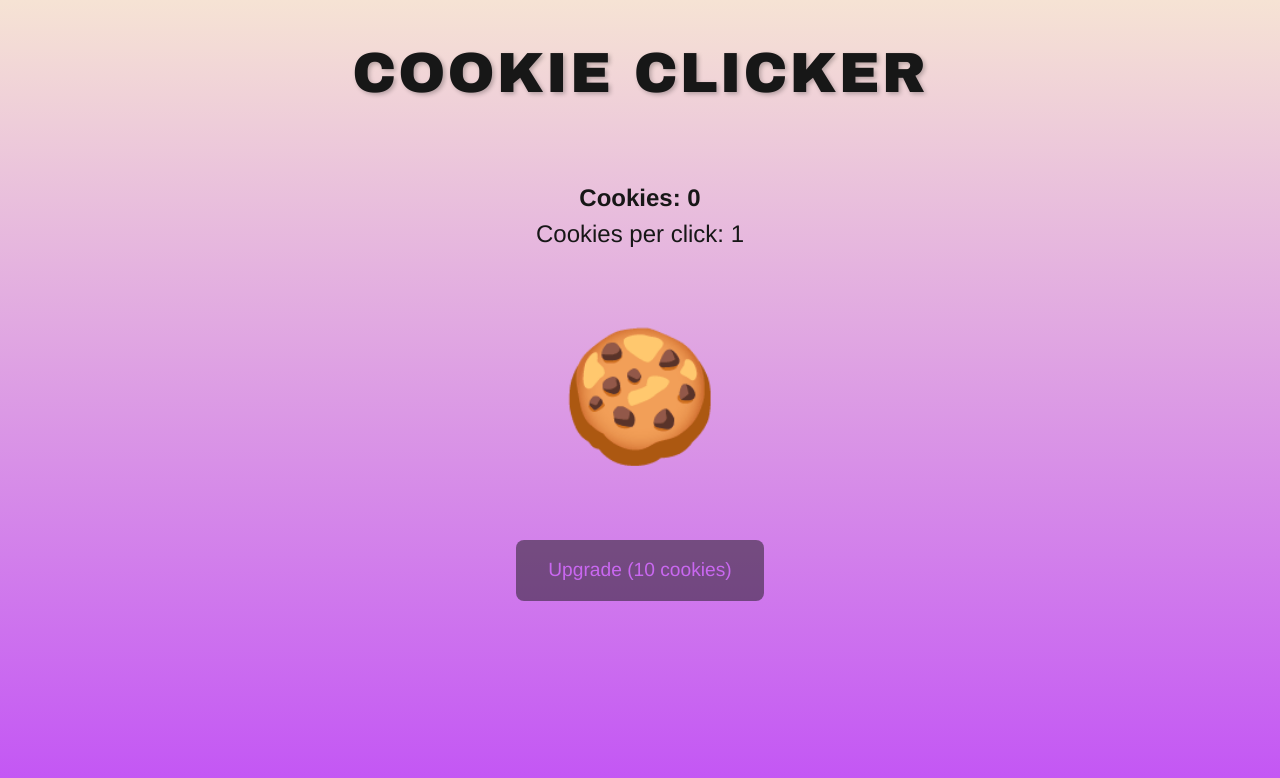
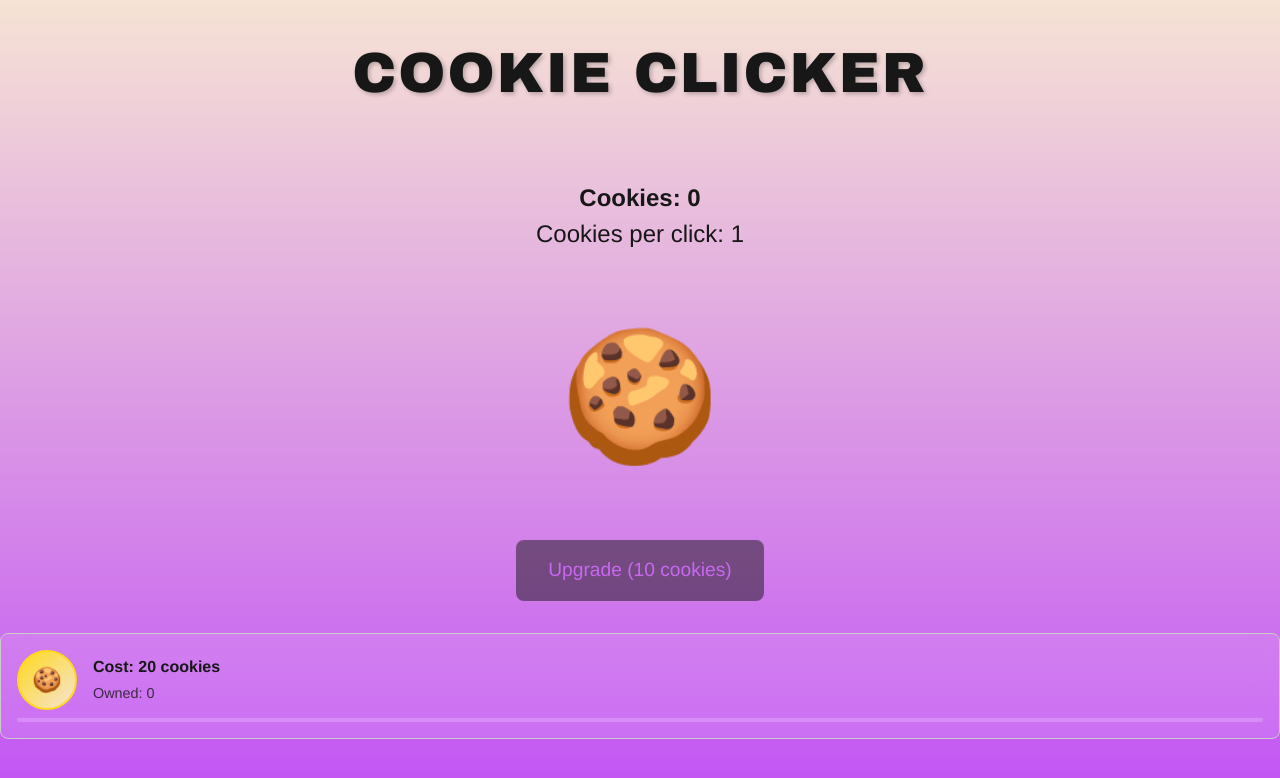
Before and after one commit to abearz8/cookie-clicker, a Next.js app: page / in a window 1280 px wide. Shown: the top 778 px of the page. Built offline with nearby package versions, Linux system fonts and the light colour scheme.

Commit message:
Added automatic clicking upgrade component and type at base level with existing bugs remaining

```diff
--- a/src/app/components/Autoclicker.tsx
+++ /dev/null
@@ -1,13 +0,0 @@
-import {useState} from 'react';
-import { Autoclicker as AutoclickerModel } from '../models/Autoclicker';
-import styles from './Autoclicker.module.css';
-
-export default function Autoclicker() {
-    const [autoclicker] = useState<AutoclickerModel>(new AutoclickerModel());
-    const [, forceUpdate] = useState({});
-
-    const handleBuyAutoclicker = () => {
-        autoclicker.buyAutoclicker();
-        forceUpdate({});
-    }
-}
--- /dev/null
+++ b/src/app/components/AutomaticUpgrade.module.css
@@ -0,0 +1,74 @@
+.container {
+    display: flex;
+    flex-direction: column;
+    gap: 0.5rem;
+    padding: 1rem;
+    border: 1px solid #ccc;
+    border-radius: 8px;
+    background: rgba(255, 255, 255, 0.1);
+    backdrop-filter: blur(10px);
+}
+
+.upgradeRow {
+    display: flex;
+    align-items: center;
+    gap: 1rem;
+}
+
+.upgradeButton {
+    width: 60px;
+    height: 60px;
+    border-radius: 50%;
+    border: 2px solid #fed91c;
+    background: linear-gradient(135deg, #fed91c, #f6e3d4);
+    cursor: pointer;
+    font-size: 1.5rem;
+    display: flex;
+    align-items: center;
+    justify-content: center;
+    transition: all 0.2s ease;
+    user-select: none;
+}
+
+.upgradeButton:hover {
+    transform: scale(1.05);
+    box-shadow: 0 4px 8px rgba(0, 0, 0, 0.2);
+}
+
+.upgradeButton:active {
+    transform: scale(0.95);
+}
+
+.upgradeInfo {
+    display: flex;
+    flex-direction: column;
+    gap: 0.25rem;
+    flex: 1;
+}
+
+.costText {
+    font-size: 1rem;
+    font-weight: bold;
+    color: var(--foreground);
+}
+
+.ownedText {
+    font-size: 0.9rem;
+    color: var(--foreground);
+    opacity: 0.8;
+}
+
+.progressBarContainer {
+    width: 100%;
+    height: 4px;
+    background: rgba(255, 255, 255, 0.2);
+    border-radius: 2px;
+    overflow: hidden;
+}
+
+.progressBar {
+    height: 100%;
+    background: linear-gradient(90deg, #fed91c, #f6e3d4);
+    border-radius: 2px;
+    transition: width 0.3s ease;
+}
--- /dev/null
+++ b/src/app/components/AutomaticUpgrade.tsx
@@ -0,0 +1,61 @@
+import {useState} from 'react';
+import { AutomaticUpgrade as AutomaticUpgradeModel } from '../models/AutomaticUpgrade';
+import { Cookie } from '../models/Cookie';
+import styles from './AutomaticUpgrade.module.css';
+
+interface AutomaticUpgradeProps {
+    icon: string;
+    startingCost: number;
+    baseCPSPerUpgrade: number;
+    cookies: number;
+}
+
+export default function AutomaticUpgrade({
+    icon,
+    startingCost,
+    baseCPSPerUpgrade,
+    cookies
+}: AutomaticUpgradeProps) {
+    const [upgrade] = useState<AutomaticUpgradeModel>(() => {
+        return new AutomaticUpgradeModel(startingCost, baseCPSPerUpgrade);
+    });
+    const [, forceUpdate] = useState({});
+
+    const handleBuyUpgrade = () => {
+        upgrade.buyUpgrade(cookies);
+        forceUpdate({});
+    }
+
+    const cost = upgrade.getCostOfNext();
+    const formattedCost = isNaN(cost) ? startingCost : Math.floor(cost);
+
+    return (
+        <div className={styles.container}>
+            <div className={styles.upgradeRow}>
+                <button
+                    className={styles.upgradeButton}
+                    onClick={handleBuyUpgrade}
+                    disabled={cookies < cost}
+                >
+                    {icon}
+                </button>
+
+                <div className={styles.upgradeInfo}>
+                    <div className={styles.costText}>
+                        Cost: {formattedCost} cookies
+                    </div>
+                    <div className={styles.ownedText}>
+                        Owned: {upgrade.getNumberOfUpgrades()}
+                    </div>
+                </div>
+            </div>
+
+            <div className={styles.progressBarContainer}>
+                <div
+                    className={styles.progressBar}
+                    style={{ width: `${upgrade.getPercentUntilNextCPSUpgrade() * 100}%` }}
+                ></div>
+            </div>
+        </div>
+    );
+}
--- a/src/app/components/CookieClicker.tsx
+++ b/src/app/components/CookieClicker.tsx
@@ -1,21 +1,22 @@
 'use client';
 
-import { useState } from 'react';
 import { Cookie } from '../models/Cookie';
 import styles from './CookieClicker.module.css';
 
-export default function CookieClicker() {
-    const [cookie] = useState<Cookie>(new Cookie());
-    const [, forceUpdate] = useState({});
+interface CookieClickerProps {
+    cookie: Cookie;
+    onUpdate: () => void;
+}
 
+export default function CookieClicker({ cookie, onUpdate }: CookieClickerProps) {
     const handleClick = () => {
         cookie.click();
-        forceUpdate({});
+        onUpdate();
     };
 
     const handleUpgrade = () => {
         if (cookie.upgradeCookiesPerClick()) {
-            forceUpdate({});
+            onUpdate();
         }
     };
 
--- a/src/app/models/Autoclicker.ts
+++ /dev/null
@@ -1,35 +0,0 @@
-export class Autoclicker {
-    private numberOfAutoclickers: number;
-    private costOfNext: number;
-    private cookiesPerSecond: number;
-
-    constructor() {
-        this.numberOfAutoclickers = 0;
-        this.costOfNext = 20;
-        this.cookiesPerSecond = 1;
-    }
-
-    getNumberOfAutoclickers(): number {
-        return this.numberOfAutoclickers;
-    }
-
-    getCostOfNext(): number {
-        return this.costOfNext;
-    }
-
-    getCookiesPerSecond(): number {
-        return this.cookiesPerSecond;
-    }
-
-    buyAutoclicker(): void {
-        this.numberOfAutoclickers++;
-        this.costOfNext += 20;
-        if(this.numberOfAutoclickers % 10 == 0) {
-            this.cookiesPerSecond *= 2;
-        }
-    }
-
-    getPercentUntilNextCPSUpgrade(): number {
-        return (this.numberOfAutoclickers % 10) / 10;
-    }
-}
--- /dev/null
+++ b/src/app/models/AutomaticUpgrade.ts
@@ -0,0 +1,43 @@
+export class AutomaticUpgrade {
+    private numberOfUpgrades: number;
+    private costOfNext: number;
+    private baseCPSPerUpgrade: number;
+    private cpsMultiplier: number;
+
+    static readonly UPGRADE_COST_MULTIPLIER = 1.15;
+
+    constructor(startingCost: number, baseCPSPerUpgrade: number) {
+        this.costOfNext = startingCost;
+        this.baseCPSPerUpgrade = baseCPSPerUpgrade;
+        this.numberOfUpgrades = 0;
+        this.cpsMultiplier = 1;
+    }
+
+    getNumberOfUpgrades(): number {
+        return this.numberOfUpgrades;
+    }
+
+    getCostOfNext(): number {
+        return this.costOfNext;
+    }
+
+    getCPSPerUpgrade(): number {
+        return (this.baseCPSPerUpgrade * this.numberOfUpgrades) * this.cpsMultiplier;
+    }
+
+    buyUpgrade(cookies: number): void {
+        if(cookies < this.costOfNext) {
+            return;
+        }
+
+        this.numberOfUpgrades++;
+        this.costOfNext *= AutomaticUpgrade.UPGRADE_COST_MULTIPLIER;
+        if(this.numberOfUpgrades % 10 == 0) {
+            this.cpsMultiplier *= 2;
+        }
+    }
+
+    getPercentUntilNextCPSUpgrade(): number {
+        return (this.numberOfUpgrades % 10) / 10;
+    }
+}
--- a/src/app/page.tsx
+++ b/src/app/page.tsx
@@ -1,10 +1,28 @@
+'use client';
+
+import { useState } from 'react';
+import { Cookie } from './models/Cookie';
+import Upgrade from './components/AutomaticUpgrade';
 import CookieClicker from './components/CookieClicker';
 
 export default function Home() {
+  const [cookie] = useState<Cookie>(new Cookie());
+  const [, forceUpdate] = useState({});
+
+  const handleCookieUpdate = () => {
+    forceUpdate({});
+  };
+
   return (
     <main>
       <h1 className="game-title">Cookie Clicker</h1>
-      <CookieClicker />
+      <CookieClicker cookie={cookie} onUpdate={handleCookieUpdate} />
+      <Upgrade
+        icon="🍪"
+        startingCost={20}
+        baseCPSPerUpgrade={1}
+        cookies={cookie.getTotalCookies()}
+      />
     </main>
   );
 }
```
